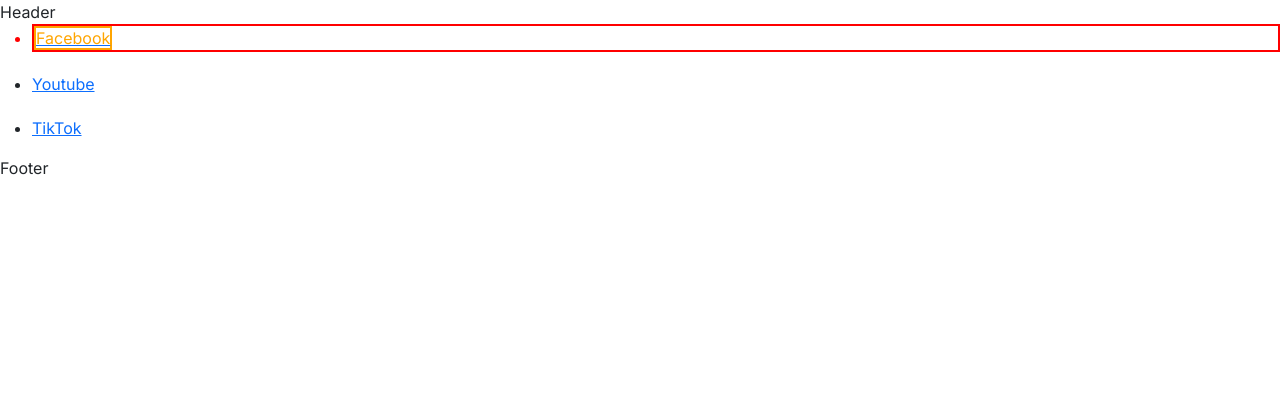
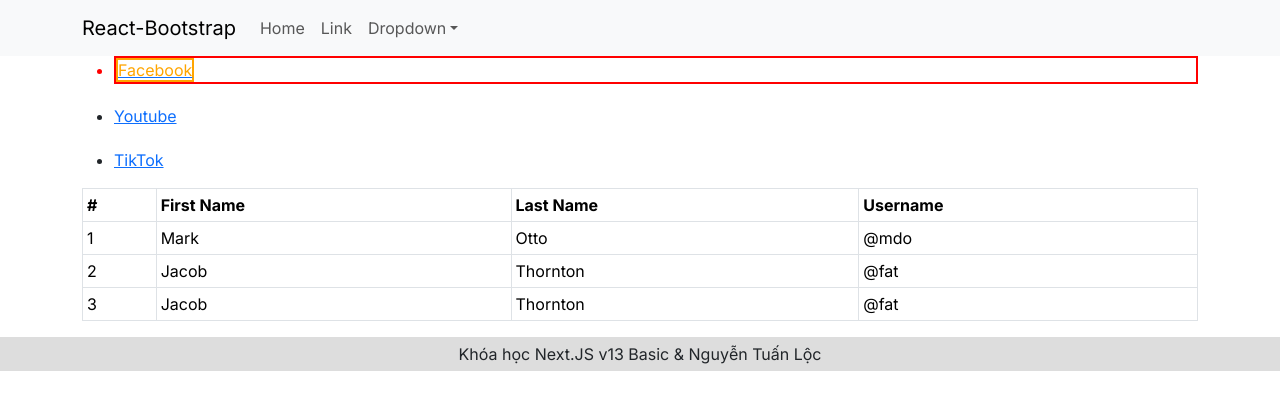
Before and after one commit to loctop1/NextJs-13-Basic, a Next.js app: page / in a window 1280 px wide. Shown: the top 410 px of the page. Built offline with nearby package versions, Linux system fonts and the light colour scheme.

Commit message:
part 5: Page Home

```diff
--- a/src/app/layout.tsx
+++ b/src/app/layout.tsx
@@ -1,7 +1,10 @@
-// import './globals.css'
+'use client'
 import { Inter } from 'next/font/google'
-// React Bootstrap
 import 'bootstrap/dist/css/bootstrap.min.css';
+import AppHeader from '@/components/app.header';
+import AppFooter from '@/components/app.footer';
+import Container from 'react-bootstrap/Container';
+
 
 const inter = Inter({ subsets: ['latin'] })
 
@@ -18,9 +21,11 @@
   return (
     <html lang="en">
       <body className={inter.className}>
-        <header>Header</header>
-        {children}
-        <footer>Footer</footer>
+        <AppHeader />
+        <Container>
+          {children}
+        </Container>
+        <AppFooter />
       </body>
     </html>
   )
--- a/src/app/page.tsx
+++ b/src/app/page.tsx
@@ -4,6 +4,7 @@
 // Kết hợp 2 class css với nhau
 import x from '@/styles/app.module.css'
 import y from '@/styles/loctop1.module.css'
+import AppTable from '@/components/app.table'
 
 export default function Home() {
   return (
@@ -28,6 +29,7 @@
           </Link>
         </li>
       </ul>
+      <AppTable />
     </div>
   )
 }
--- /dev/null
+++ b/src/components/app.footer.tsx
@@ -0,0 +1,14 @@
+
+const AppFooter = () => {
+    return (
+        <div style={{
+            background: "#ddd",
+            textAlign: "center",
+            padding: "5px 0"
+        }}>
+            Khóa học Next.JS v13 Basic & Nguyễn Tuấn Lộc
+        </div>
+    )
+}
+
+export default AppFooter;
--- /dev/null
+++ b/src/components/app.header.tsx
@@ -0,0 +1,35 @@
+'use client'
+import Container from 'react-bootstrap/Container';
+import Nav from 'react-bootstrap/Nav';
+import Navbar from 'react-bootstrap/Navbar';
+import NavDropdown from 'react-bootstrap/NavDropdown';
+
+const AppHeader = () => {
+    return (
+        <Navbar expand="lg" className="bg-body-tertiary">
+            <Container>
+                <Navbar.Brand href="#home">React-Bootstrap</Navbar.Brand>
+                <Navbar.Toggle aria-controls="basic-navbar-nav" />
+                <Navbar.Collapse id="basic-navbar-nav">
+                    <Nav className="me-auto">
+                        <Nav.Link href="#home">Home</Nav.Link>
+                        <Nav.Link href="#link">Link</Nav.Link>
+                        <NavDropdown title="Dropdown" id="basic-nav-dropdown">
+                            <NavDropdown.Item href="#action/3.1">Action</NavDropdown.Item>
+                            <NavDropdown.Item href="#action/3.2">
+                                Another action
+                            </NavDropdown.Item>
+                            <NavDropdown.Item href="#action/3.3">Something</NavDropdown.Item>
+                            <NavDropdown.Divider />
+                            <NavDropdown.Item href="#action/3.4">
+                                Separated link
+                            </NavDropdown.Item>
+                        </NavDropdown>
+                    </Nav>
+                </Navbar.Collapse>
+            </Container>
+        </Navbar>
+    );
+}
+
+export default AppHeader;
--- /dev/null
+++ b/src/components/app.table.tsx
@@ -0,0 +1,39 @@
+'use client'
+import Table from 'react-bootstrap/Table';
+
+const AppTable = () => {
+    return (
+        <Table bordered hover size="sm">
+            <thead>
+                <tr>
+                    <th>#</th>
+                    <th>First Name</th>
+                    <th>Last Name</th>
+                    <th>Username</th>
+                </tr>
+            </thead>
+            <tbody>
+                <tr>
+                    <td>1</td>
+                    <td>Mark</td>
+                    <td>Otto</td>
+                    <td>@mdo</td>
+                </tr>
+                <tr>
+                    <td>2</td>
+                    <td>Jacob</td>
+                    <td>Thornton</td>
+                    <td>@fat</td>
+                </tr>
+                <tr>
+                    <td>3</td>
+                    <td>Jacob</td>
+                    <td>Thornton</td>
+                    <td>@fat</td>
+                </tr>
+            </tbody>
+        </Table>
+    )
+}
+
+export default AppTable;
```
